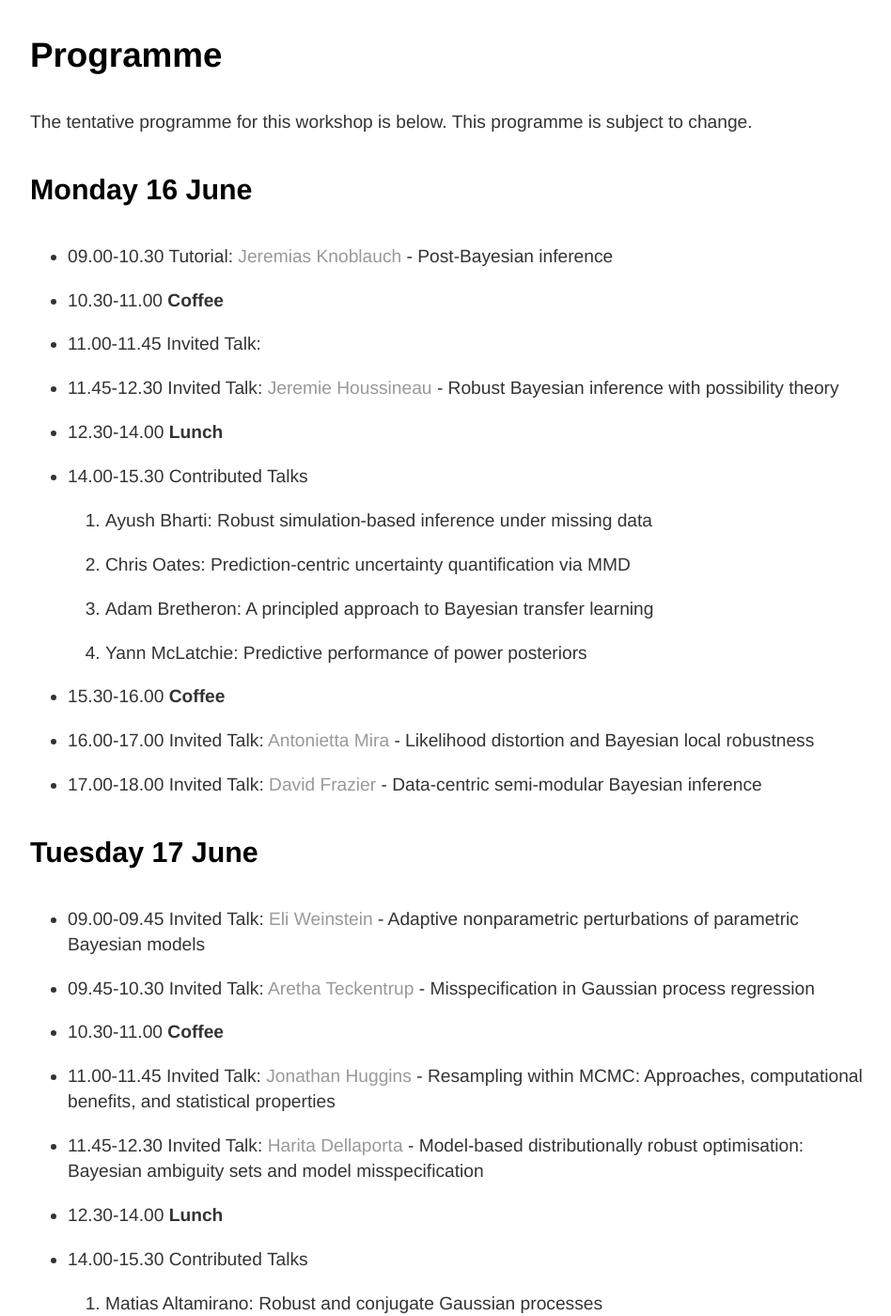
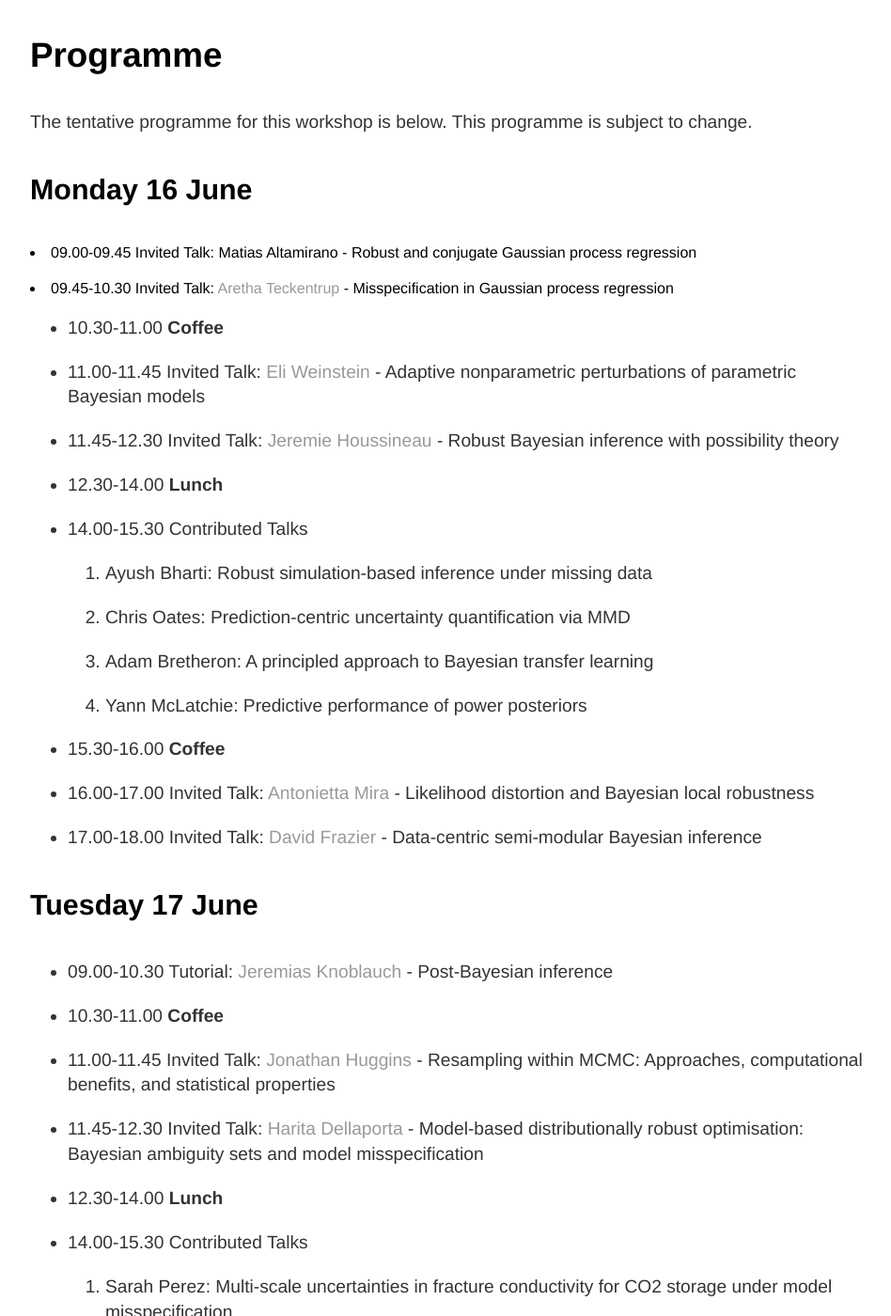
Before and after one commit to postbayes/BayesMisspecificationSatellite, a Jekyll site: the page index.html, which Jekyll copies as it is, in a window 1280 px wide and 1400 px high, scrolled down 850 px. Shown: the whole window at 94% size, without its empty margins (160-1108 px from the left). Built offline with Jekyll 4.4.1, drawn with Linux system fonts in a browser that asks for light colours.

Commit message:
Update index.html

```diff
--- a/index.html
+++ b/index.html
@@ -72,10 +72,11 @@
 
 <h4> Monday 16 June </h4>
 <p>
+<li>09.00-09.45 Invited Talk: Matias Altamirano </a> - Robust and conjugate Gaussian process regression </li>
+<li>09.45-10.30 Invited Talk: <a href="https://www.maths.ed.ac.uk/~ateckent/"> Aretha Teckentrup </a>  - Misspecification in Gaussian process regression</li>
 <ul>
-<li>09.00-10.30 Tutorial: <a href="https://jeremiasknoblauch.github.io/"> Jeremias Knoblauch </a> - Post-Bayesian inference</li>
 <li>10.30-11.00 <b>Coffee</b></li>
-<li>11.00-11.45 Invited Talk:  </li>
+<li>11.00-11.45 Invited Talk: <a href="https://jeremiehoussineau.com/"> <a href="https://eweinstein.github.io/"> Eli Weinstein </a>  - Adaptive nonparametric perturbations of parametric Bayesian models </li>
 <li>11.45-12.30 Invited Talk: <a href="https://jeremiehoussineau.com/"> Jeremie Houssineau </a> - Robust Bayesian inference with possibility theory </li>
 <li>12.30-14.00 <b>Lunch</b></li>
 <li>14.00-15.30 Contributed Talks </li>
@@ -94,15 +95,14 @@
 <h4> Tuesday 17 June </h4>
 <p>
 <ul>
-<li>09.00-09.45 Invited Talk: <a href="https://eweinstein.github.io/"> Eli Weinstein </a>  - Adaptive nonparametric perturbations of parametric Bayesian models</li>
-<li>09.45-10.30 Invited Talk: <a href="https://www.maths.ed.ac.uk/~ateckent/"> Aretha Teckentrup </a>  - Misspecification in Gaussian process regression</li>
+<li>09.00-10.30 Tutorial: <a href="https://jeremiasknoblauch.github.io/"> Jeremias Knoblauch </a> - Post-Bayesian inference</li>
 <li>10.30-11.00 <b>Coffee</b></li>
 <li>11.00-11.45 Invited Talk: <a href="http://jhhuggins.org"> Jonathan Huggins </a>  - Resampling within MCMC: Approaches, computational benefits, and statistical properties </li>
 <li>11.45-12.30 Invited Talk: <a href="https://haritadell.github.io/"> Harita Dellaporta </a>  - Model-based distributionally robust optimisation: Bayesian ambiguity sets and model misspecification </li>
 <li>12.30-14.00 <b>Lunch</b></li>
 <li>14.00-15.30 Contributed Talks </li>
 <ol>
-	<li> Matias Altamirano: Robust and conjugate Gaussian processes </li>
+	<li> Sarah Perez: Multi-scale uncertainties in fracture conductivity for CO2 storage under model misspecification </li>
 	<li> Ryan Kelly: Misspecification-robust sequential neural likelihood for simulation-based inference </li>
 	<li> Roubing Tang: Generalisation Analysis for active learning under model misspecification </li>
 	<li> Gerardo Duran Martin: A unifying framework for generalised Bayesian online learning in non-stationary environments</li>
```
